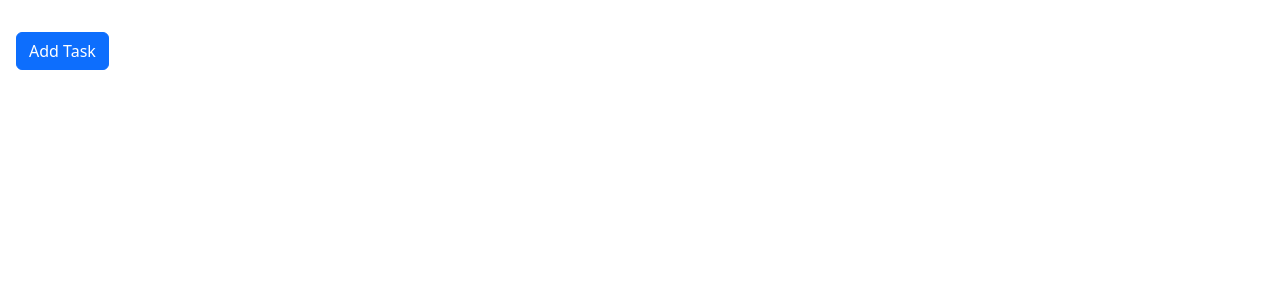
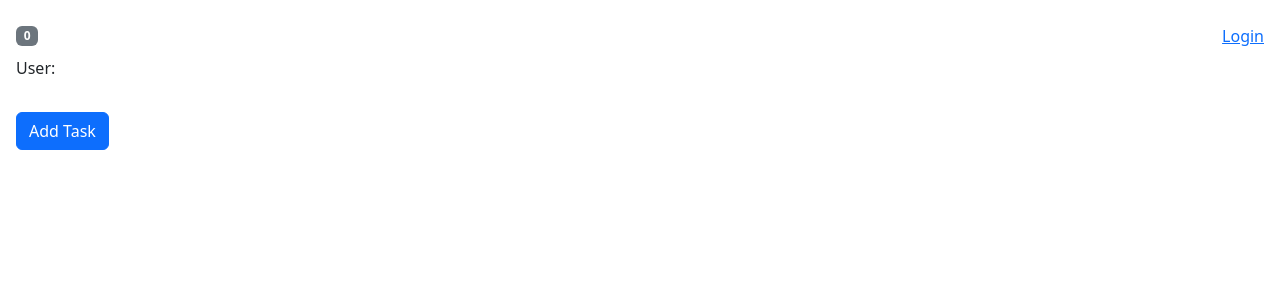
Before and after one commit to ylhjxgogogo/Learing-React-query-and-State-manager, a React (Vite) app: page / in a window 1280 px wide. Shown: the top 300 px of the page. Built offline with nearby package versions, Linux system fonts and the light colour scheme.

Commit message:
Refactor: use Context share data

```diff
--- a/src/App.tsx
+++ b/src/App.tsx
@@ -1,17 +1,22 @@
 import "./App.css";
-import PostList from "./react-query/PostList";
-import TodoForm from "./react-query/TodoForm";
-import TodoList from "./react-query/TodoList";
-import Counter from "./state-management/Counter";
-import TaskList from "./state-management/TaskList";
+import { useReducer } from "react";
+import tasksReducer from "./state-management/reducer/tasksReducer";
+import NavBar from "./state-management/NavBar";
+import HomePage from "./state-management/HomePage";
+import TasksContext from "./state-management/contexts/tasksContext";
+import loginReducer from "./state-management/reducer/loginReducer";
+import LoginContext from "./state-management/contexts/loginContext";
 
 function App() {
+  const [tasks, dispatch] = useReducer(tasksReducer, []);
+  const [user, userDispatch] = useReducer(loginReducer, "");
   return (
-    <>
-      {/* <Counter />
-       */}
-      <TaskList />
-    </>
+    <LoginContext.Provider value={{ user, dispatch: userDispatch }}>
+      <TasksContext.Provider value={{ tasks, dispatch }}>
+        <NavBar />
+        <HomePage />
+      </TasksContext.Provider>
+    </LoginContext.Provider>
   );
 }
 
--- a/src/state-management/LoginStatus.tsx
+++ b/src/state-management/LoginStatus.tsx
@@ -1,14 +1,15 @@
-import { useState } from "react";
+import { useContext, useReducer } from "react";
+import loginReducer from "./reducer/loginReducer";
+import LoginContext from "./contexts/loginContext";
 
 const LoginStatus = () => {
-  const [user, setUser] = useState('');
-
+  const { user, dispatch } = useContext(LoginContext);
   if (user)
     return (
       <>
         <div>
           <span className="mx-2">{user}</span>
-          <a onClick={() => setUser('')} href="#">
+          <a onClick={() => dispatch({ type: "LOGIN_OUT" })} href="#">
             Logout
           </a>
         </div>
@@ -16,7 +17,12 @@ const LoginStatus = () => {
     );
   return (
     <div>
-      <a onClick={() => setUser('mosh.hamedani')} href="#">
+      <a
+        onClick={() =>
+          dispatch({ type: "LOGIN_IN", username: "mosh.hamedani" })
+        }
+        href="#"
+      >
         Login
       </a>
     </div>
--- a/src/state-management/NavBar.tsx
+++ b/src/state-management/NavBar.tsx
@@ -1,9 +1,12 @@
-import LoginStatus from './LoginStatus';
+import { useContext } from "react";
+import LoginStatus from "./LoginStatus";
+import TasksContext from "./contexts/tasksContext";
 
 const NavBar = () => {
+  const { tasks } = useContext(TasksContext);
   return (
     <nav className="navbar d-flex justify-content-between">
-      <span className="badge text-bg-secondary">4</span>
+      <span className="badge text-bg-secondary">{tasks.length}</span>
       <LoginStatus />
     </nav>
   );
--- a/src/state-management/TaskList.tsx
+++ b/src/state-management/TaskList.tsx
@@ -1,10 +1,12 @@
-import { useReducer, useState } from "react";
-import tasksReducer from "./reducer/tasksReducer";
+import { useContext } from "react";
+import TasksContext from "./contexts/tasksContext";
+import LoginContext from "./contexts/loginContext";
 const TaskList = () => {
-  const [tasks, dispatch] = useReducer(tasksReducer, []);
-
+  const { tasks, dispatch } = useContext(TasksContext);
+  const { user } = useContext(LoginContext);
   return (
     <>
+      <p>User:{user}</p>
       <button
         onClick={() =>
           dispatch({
--- /dev/null
+++ b/src/state-management/contexts/loginContext.ts
@@ -0,0 +1,11 @@
+import React from "react";
+import { UserAction } from "../reducer/loginReducer";
+
+interface LoginContextType {
+  user: string;
+  dispatch: React.Dispatch<UserAction>;
+}
+const LoginContext = React.createContext<LoginContextType>(
+  {} as LoginContextType
+);
+export default LoginContext;
--- /dev/null
+++ b/src/state-management/contexts/tasksContext.ts
@@ -0,0 +1,10 @@
+import React from "react";
+import { type TaskAction, type Task } from "../reducer/tasksReducer";
+interface TasksContextType {
+  tasks: Task[];
+  dispatch: React.Dispatch<TaskAction>;
+}
+const TasksContext = React.createContext<TasksContextType>(
+  {} as TasksContextType
+);
+export default TasksContext;
--- /dev/null
+++ b/src/state-management/reducer/loginReducer.ts
@@ -0,0 +1,19 @@
+export type UserAction = Login | Logout;
+type Login = {
+  type: "LOGIN_IN";
+  username: string;
+};
+type Logout = {
+  type: "LOGIN_OUT";
+};
+const loginReducer = (state: string, action: UserAction) => {
+  switch (action.type) {
+    case "LOGIN_IN":
+      return action.username;
+    case "LOGIN_OUT":
+      return "";
+    default:
+      return state;
+  }
+};
+export default loginReducer;
--- a/src/state-management/reducer/tasksReducer.ts
+++ b/src/state-management/reducer/tasksReducer.ts
@@ -1,4 +1,4 @@
-interface Task {
+export interface Task {
   id: number;
   title: string;
 }
@@ -10,7 +10,7 @@ interface DeleteTask {
   type: "DELETE";
   taskId: number;
 }
-type TaskAction = AddTask | DeleteTask;
+export type TaskAction = AddTask | DeleteTask;
 
 const tasksReducer = (state: Task[], action: TaskAction) => {
   switch (action.type) {
```
